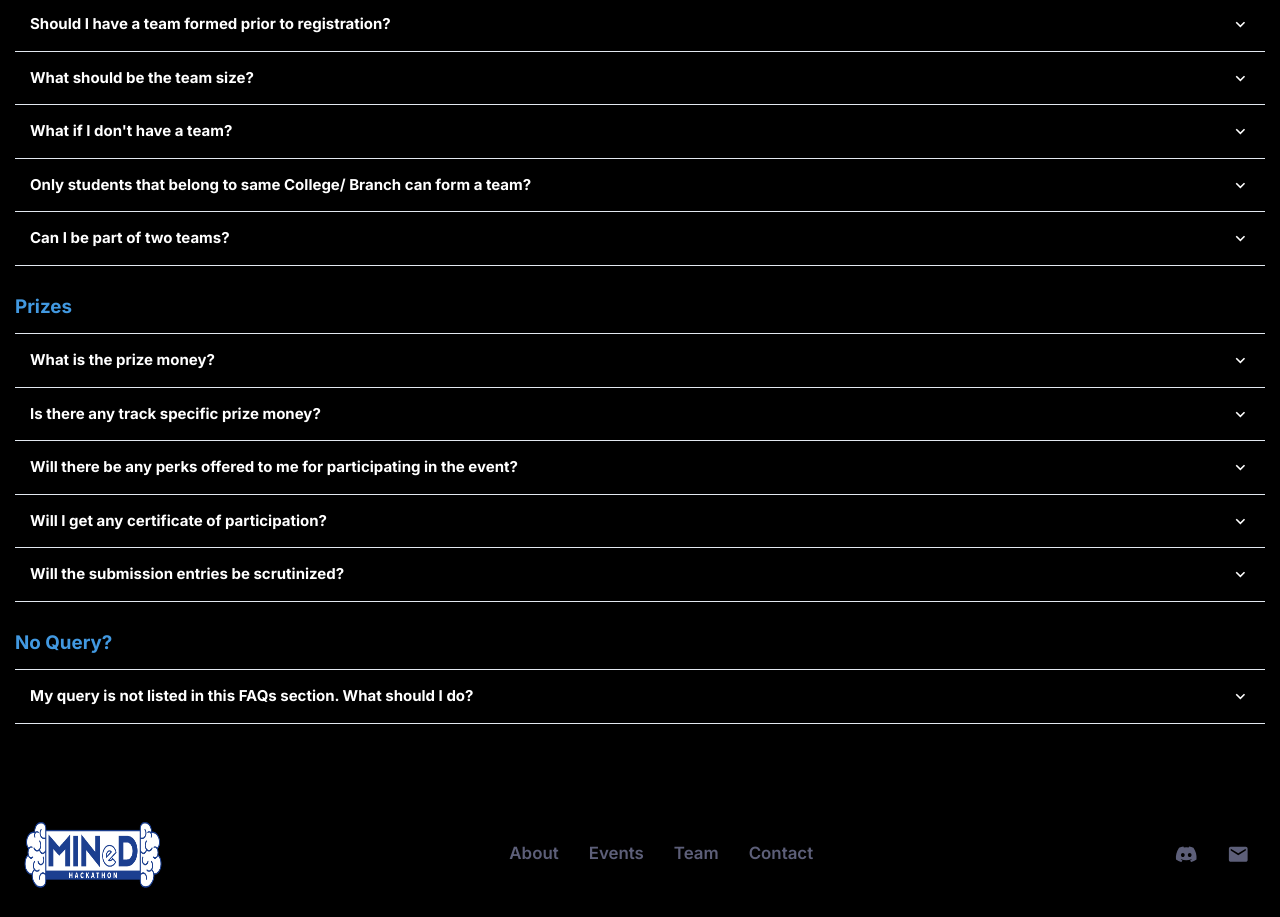
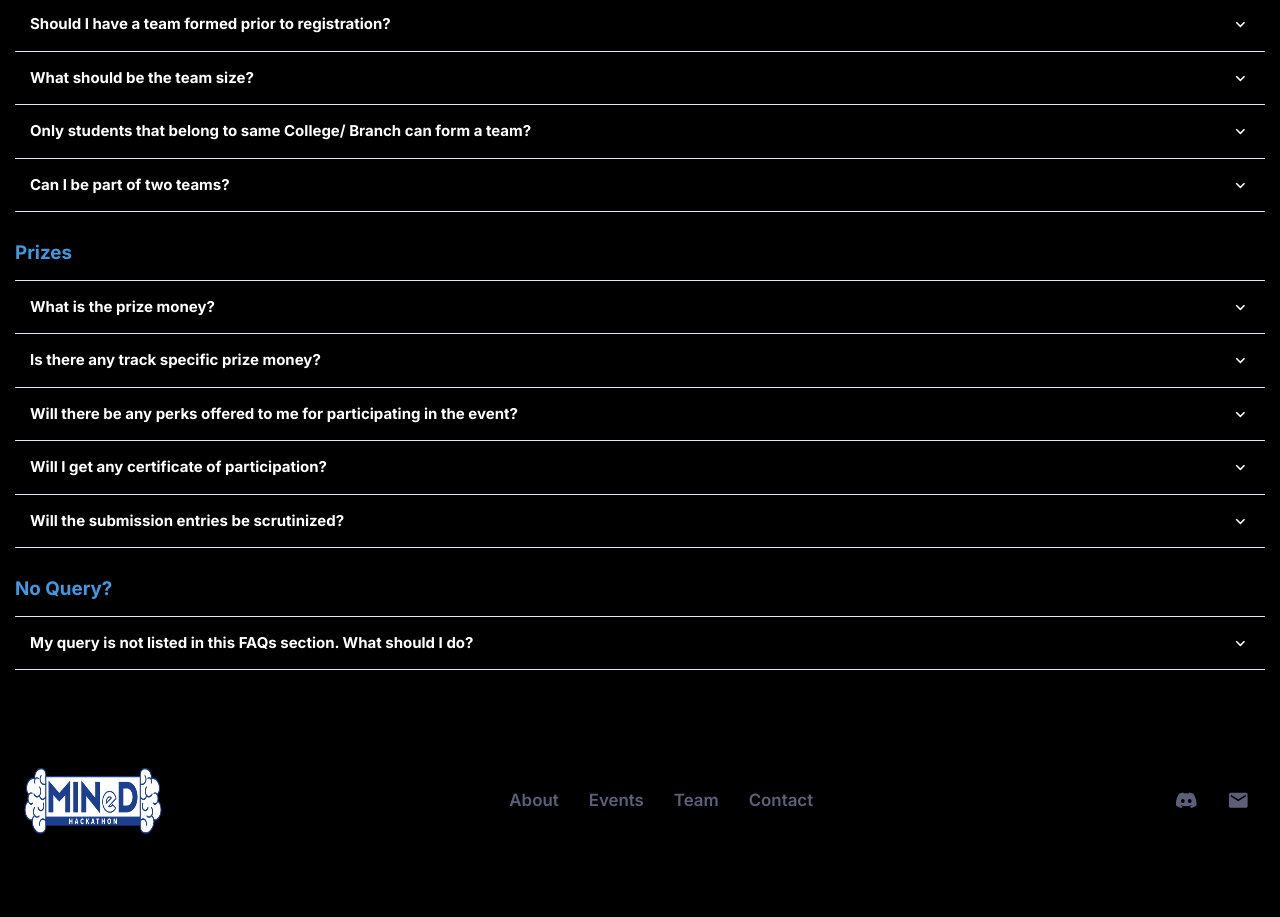
Before and after one commit to JaiminSalvi/MINed-25-deploy, a Next.js app: page / in a window 1280 px wide. Shown: the part 2902-3819 px from the top of the page. Built offline with nearby package versions, Linux system fonts and the light colour scheme.

Commit message:
Update Faqs.js

```diff
--- a/components/Faqs.js
+++ b/components/Faqs.js
@@ -129,10 +129,7 @@ export default function Faqs() {
           q: "What should be the team size?",
           a: "Team Size may be of 3-5 members.",
         },
-        {
-          q: "What if I don't have a team? ",
-          a: "Don't worry! You can send team joining request to public teams and become part of them. If this doesn't work, our team assignment algorithm will assign you a team before the event starts!",
-        },
+
         {
           q: "Only students that belong to same College/ Branch can form a team?",
           a: "No. A team can consist of members belonging to any college as well as any discipline. However, every team member needs to be individually registered before forming a team.",
```
